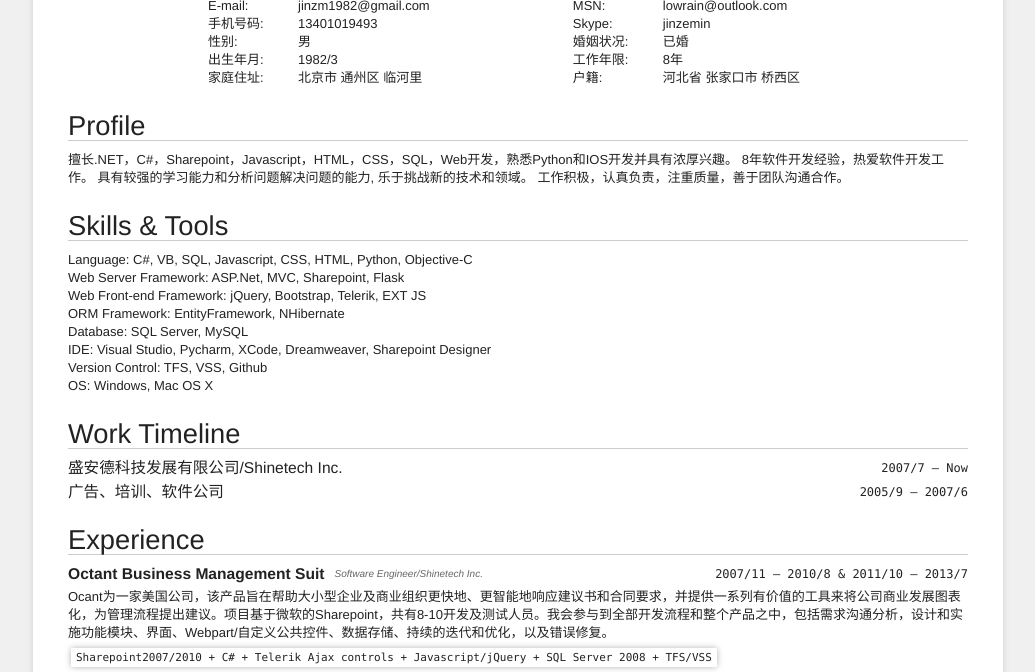
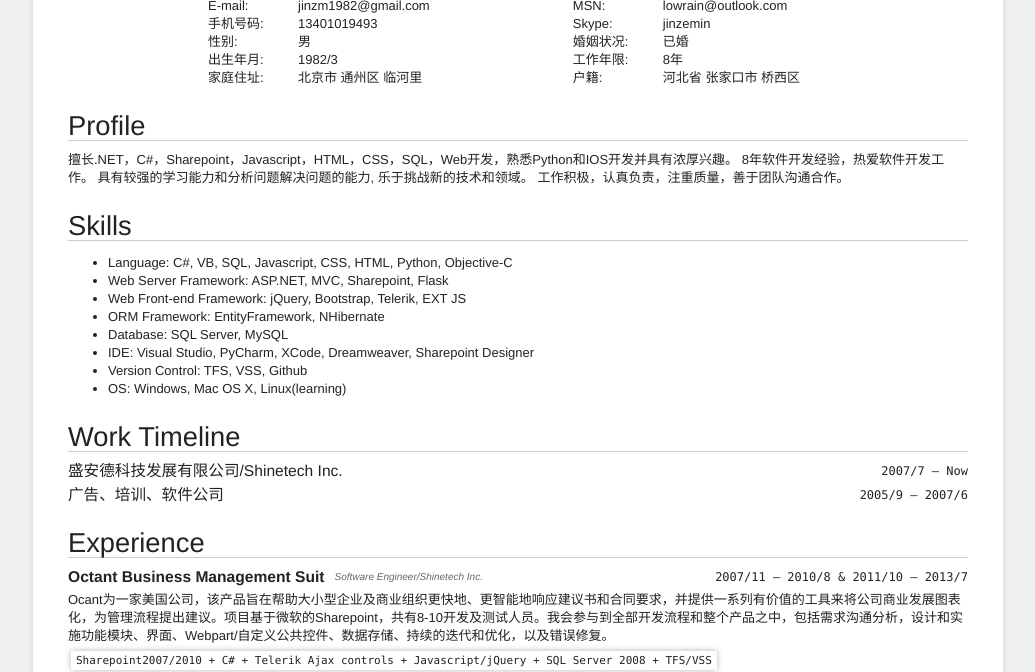
Before and after one commit to lowrain/lowrain.github.io, a plain HTML site: page cv_cn.html in a window 1280 px wide. Shown: the part 128-800 px from the top of the page, without its empty margins (122-1157 px from the left). Drawn offline with Linux system fonts and the light colour scheme.

Commit message:
update skill section of cv

```diff
--- a/cv_cn.html
+++ b/cv_cn.html
@@ -57,18 +57,20 @@
 </div>
 
 <div class="section section-skill">
-    <h2 class="title">Skills & Tools</h2>
+    <h2 class="title">Skills</h2>
     <div class="set">
         <div class="item">
                 <span class="info">
-                    Language: C#, VB, SQL, Javascript, CSS, HTML, Python, Objective-C<br />
-                    Web Server Framework: ASP.Net, MVC, Sharepoint, Flask<br />
-                    Web Front-end Framework: jQuery, Bootstrap, Telerik, EXT JS<br />
-                    ORM Framework: EntityFramework, NHibernate<br />
-                    Database: SQL Server, MySQL<br />
-                    IDE: Visual Studio, Pycharm, XCode, Dreamweaver, Sharepoint Designer<br />
-                    Version Control: TFS, VSS, Github<br />
-                    OS: Windows, Mac OS X
+                    <ul>
+                        <li>Language: C#, VB, SQL, Javascript, CSS, HTML, Python, Objective-C</li>
+                        <li>Web Server Framework: ASP.NET, MVC, Sharepoint, Flask</li>
+                        <li>Web Front-end Framework: jQuery, Bootstrap, Telerik, EXT JS</li>
+                        <li>ORM Framework: EntityFramework, NHibernate</li>
+                        <li>Database: SQL Server, MySQL</li>
+                        <li>IDE: Visual Studio, PyCharm, XCode, Dreamweaver, Sharepoint Designer</li>
+                        <li>Version Control: TFS, VSS, Github</li>
+                        <li>OS: Windows, Mac OS X, Linux(learning)
+                    </ul>
                 </span>
         </div>
     </div>
```
Also changed, not shown: cv_en.html (+11 -9 lines).
